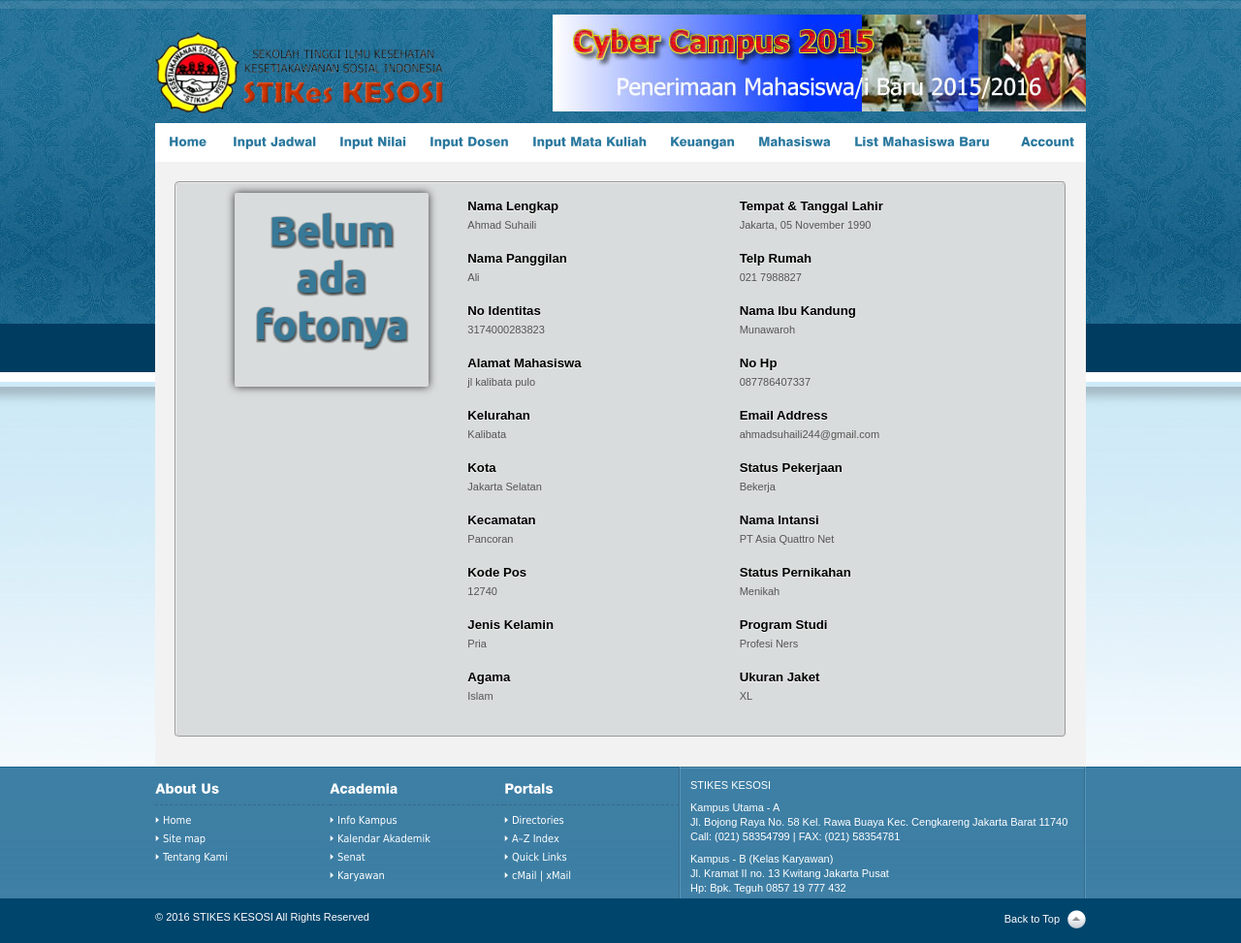
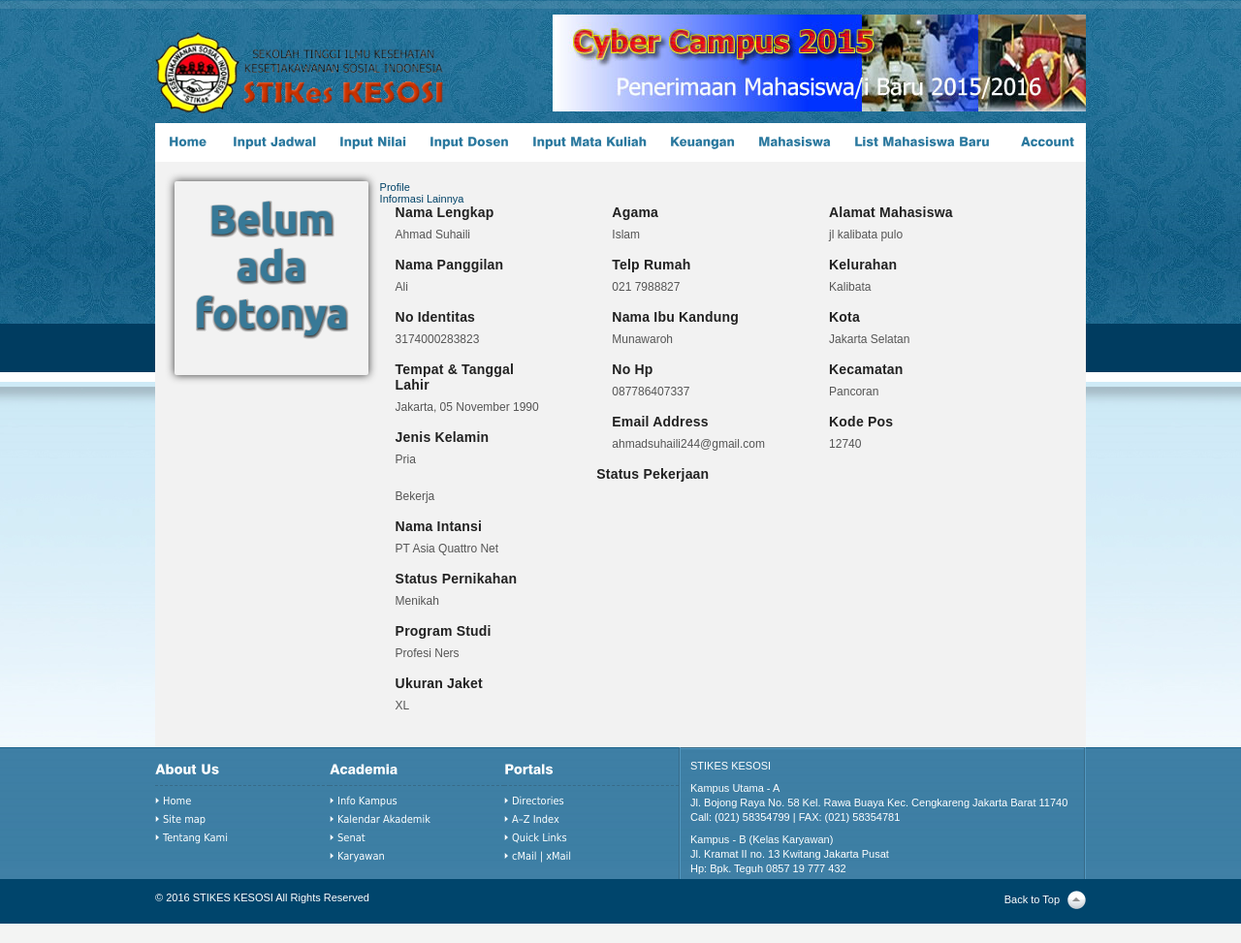
Before and after one commit to aleeas/kesosi_lp, a CodeIgniter app: page /siakad-master/index.php/admin/mabadetail in a window 1280 px wide. Shown: the whole page at 97% size. Run offline with CodeIgniter, Linux system fonts and the light colour scheme; some libraries are stand-ins or nearby versions.

Commit message:
update list detail maba

```diff
--- a/application/views/admin/detail-maba.php
+++ b/application/views/admin/detail-maba.php
@@ -9,8 +9,115 @@
     <!--content area -->
 
     <div id="content">
-	    <div class="wrapper-board">
-          <fieldset class="three hover">
+	    <div class="wrapper-board f-left" style="width:100%;max-width:920px;">
+            <div class="f-left" style="width:23%">
+                <div class="center hover">
+                    <img style="box-shadow: #333 0px 0px 8px; -moz-box-shadow: #333 0px 0px 8px; -webkit-box-shadow: #333 0px 0px 8px; border-radius: 2px; -moz-border-radius: 2px; -webkit-border-radius: 2px;max-width:200px;" width="200" height="" src="<?php echo base_url("assets/images/default.png") ?>" class=""></div>
+            </div>
+            <div id="tabs" class="f-left" style="width:76%">
+              <ul>
+                <li><a href="#tabs-1">Profile</a></li>
+                <li><a href="#tabs-3">Informasi Lainnya</a></li>
+              </ul>
+              <div id="tabs-1" class="three">
+                <div class="left">
+                        <div class="form-grp">
+                            <label>Nama Lengkap</label>
+                            <div class="value-text">Ahmad Suhaili</div>
+                        </div>
+                        <div class="form-grp">
+                            <label>Nama Panggilan</label>
+                            <div class="value-text">Ali</div>
+                        </div>
+                        <div class="form-grp">
+                            <label>No Identitas</label>
+                             <div class="value-text">3174000283823</div>
+                        </div>
+                        <div class="form-grp">
+                            <label>Tempat &amp; Tanggal Lahir</label>
+                            <div class="value-text">Jakarta, 05 November 1990</div>
+                        </div>
+                         <div class="form-grp">
+                            <label>Jenis Kelamin</label>
+                            <div class="value-text">Pria</div>
+                        </div>
+                </div>
+                <div class="center">
+                    <div class="form-grp">
+                        <label>Agama</label>
+                         <div class="value-text">Islam</div>
+                    </div>
+                    <div class="form-grp">
+                        <label>Telp Rumah</label>
+                         <div class="value-text">021 7988827</div>
+                    </div>
+
+                    <div class="form-grp">
+                        <label>Nama Ibu Kandung</label>
+                         <div class="value-text">Munawaroh</div>
+                    </div>
+
+                    <div class="form-grp">
+                        <label>No Hp</label>
+                         <div class="value-text">087786407337</div>
+                    </div>
+                    <div class="form-grp">
+                        <label>Email Address</label>
+                        <div class="value-text">ahmadsuhaili244@gmail.com</div>
+                    </div>
+                </div>
+
+                <div class="right">
+                    <div class="form-grp">
+                        <label>Alamat Mahasiswa</label>
+                        <div class="value-text">jl kalibata pulo</div>
+                    </div>
+                    <div class="form-grp">
+                        <label>Kelurahan</label>
+                        <div class="value-text">Kalibata</div>
+                    </div>
+                    <div class="form-grp">
+                        <label>Kota</label>
+                        <div class="value-text">Jakarta Selatan</div>
+                    </div>
+                    <div class="form-grp">
+                        <label>Kecamatan</label>
+                        <div class="value-text">Pancoran</div>
+                    </div>
+                    <div class="form-grp">
+                        <label>Kode Pos</label>
+                        <div class="value-text">12740</div>
+                    </div>
+                </div>
+              </div>
+
+              <div id="tabs-3">
+                    <div class="form-grp">
+                        <label>Status Pekerjaan</label>
+                        <div class="value-text">Bekerja</div>
+                    </div>
+                    <div class="form-grp">
+                        <label>Nama Intansi</label>
+                        <div class="value-text">PT Asia Quattro Net</div>
+                    </div>
+
+                    <div class="form-grp">
+                        <label>Status Pernikahan</label>
+                        <div class="value-text">Menikah</div>
+                    </div>
+
+                    <div class="form-grp">
+                        <label>Program Studi</label>
+                        <div class="value-text">Profesi Ners</div>
+                    </div>
+
+                    <div class="form-grp">
+                        <label>Ukuran Jaket</label>
+                        <div class="value-text">XL</div>
+                    </div>
+              </div>
+            </div>
+          <!-- <fieldset class="three hover">
             <div class="left hover">
                 <div class="center hover">
                     <img style="box-shadow: #333 0px 0px 8px; -moz-box-shadow: #333 0px 0px 8px; -webkit-box-shadow: #333 0px 0px 8px; border-radius: 2px; -moz-border-radius: 2px; -webkit-border-radius: 2px;" width="200" height="" src="<?php echo base_url("assets/images/default.png") ?>" class=""></div>
@@ -111,9 +218,16 @@
 
             </div>
         </fieldset>
-      </div>
+ -->      </div>
     </div>
    </div>
    <?php $this->load->view('part/foot') ?>
 </div>
+
 <?php $this->load->view('part/foot-js') ?>
+<script type="text/javascript" src="<?php echo base_url("assets/js/jquery-ui.js") ?>"></script>
+ <script>
+  $( function() {
+    $( "#tabs" ).tabs();
+  } );
+  </script>
--- a/assets/css/style.css
+++ b/assets/css/style.css
@@ -2111,13 +2111,13 @@ fieldset.two > .right { width:47% }
 fieldset.twoa > .left { width:30%; display:block; position:relative; float:left; margin-left:2%; azimuth:center; margin-right:2%; text-align:center }
 fieldset.twoa > .right { width:60% }
 
-fieldset.three > .left { width:32%; float:left; text-align:center;  }
-fieldset.three > .center { width:32%; float:left; margin-right:0px; vertical-align:middle }
-fieldset.three > .right { width:32%; float:left; margin-right:0 }
-fieldset.three > .coloum1 { width:30%; display:block; position:relative; float:left; margin-left:2%; azimuth:center; margin-right:2%; text-align:center }
-fieldset.three > .coloum2 { width:30%; display:block; position:relative; float:left; margin-left:2%; azimuth:center; margin-right:2%; text-align:center }
-fieldset.three > .coloum3 { width:30%; display:block; position:relative; float:left; margin-left:2%; azimuth:center; margin-right:2%; text-align:center }
-fieldset.three textarea { width:100%; height:100px }
+.three > .left { width:32%; float:left;   }
+.three > .center { width:32%; float:left; margin-right:0px; vertical-align:middle }
+.three > .right { width:32%; float:left; margin-right:0 }
+.three > .coloum1 { width:30%; display:block; position:relative; float:left; margin-left:2%; azimuth:center; margin-right:2%; text-align:center }
+.three > .coloum2 { width:30%; display:block; position:relative; float:left; margin-left:2%; azimuth:center; margin-right:2%; text-align:center }
+.three > .coloum3 { width:30%; display:block; position:relative; float:left; margin-left:2%; azimuth:center; margin-right:2%; text-align:center }
+.three textarea { width:100%; height:100px }
 
 fieldset.four > .coloum1 { width:20%; display:block; position:relative; float:left; margin-left:2%; azimuth:center; margin-right:2%; text-align:center }
 fieldset.four > .coloum2 { width:20%; display:block; position:relative; float:left; margin-left:2%; azimuth:center; margin-right:2%; text-align:center }
@@ -2820,3 +2820,6 @@ input[type="button"].btn-block {
     line-height: 1.8em;
     text-align: center;
 }
+.value-text{
+	font-size: 12px;
+}
```
